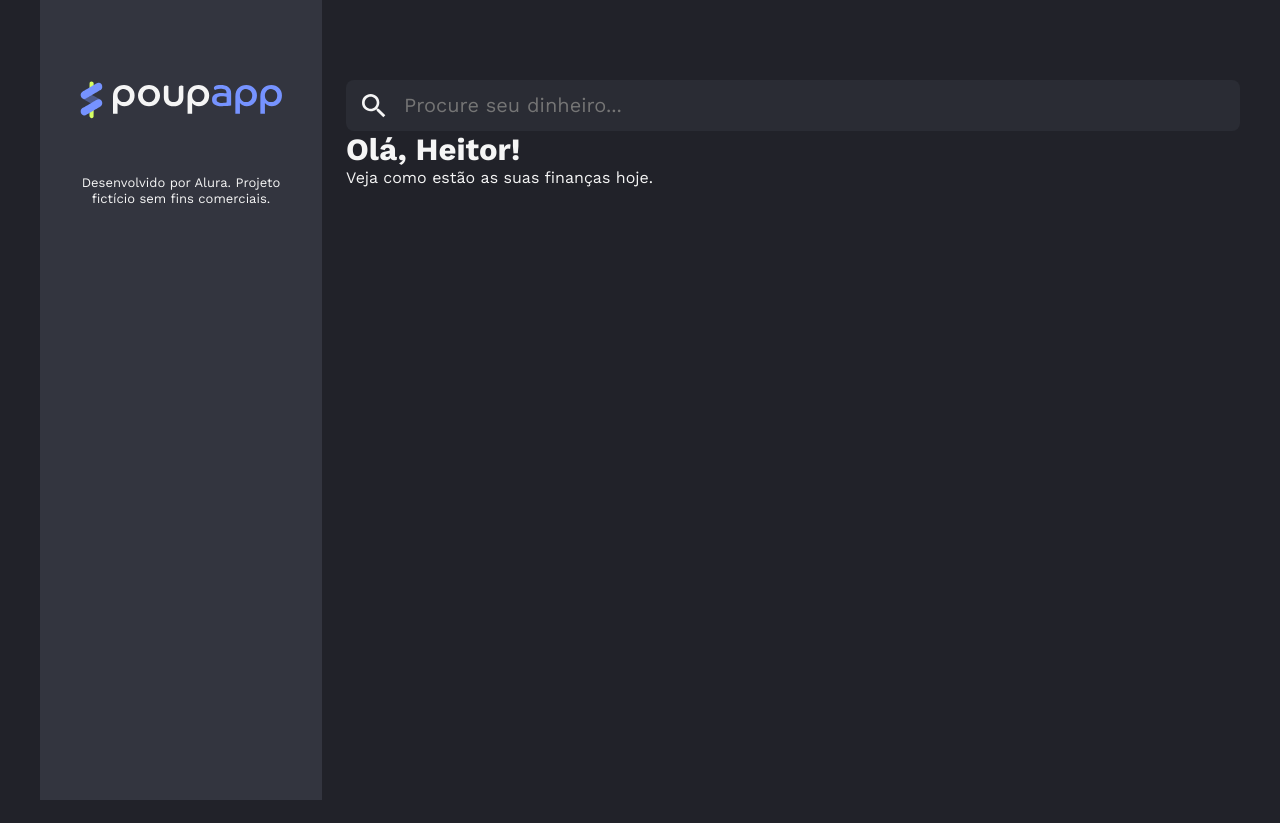
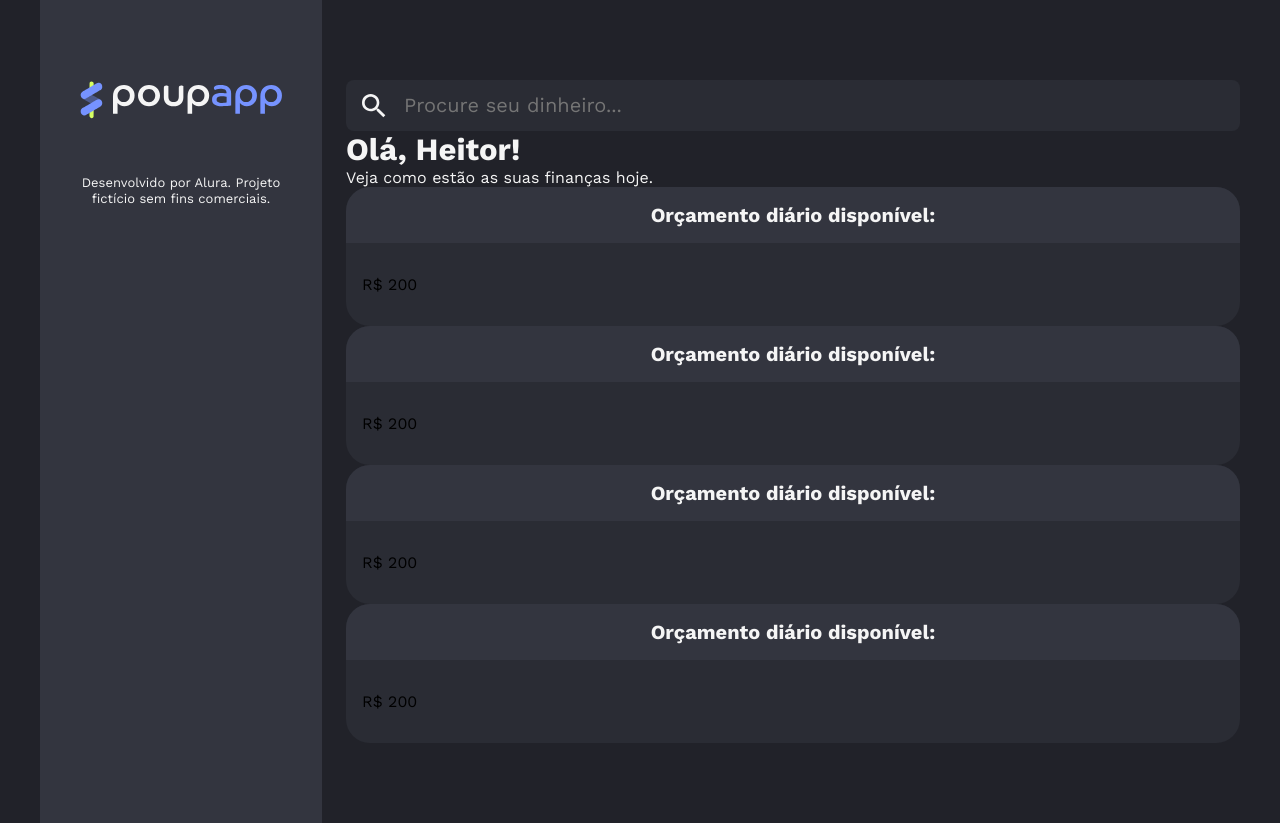
Before and after one commit to Heitor2911/PoupApp, a React (Vite) app: page / in a window 1280 px wide. Before the commit the page ends 800 px from the top, so only its background shows below. Built offline with nearby package versions, Linux system fonts and the light colour scheme.

Commit message:
add initial layout and base styling for cards section

```diff
--- a/src/App.jsx
+++ b/src/App.jsx
@@ -3,6 +3,7 @@
 import { Main } from './components/Main'
 import { SearchInput } from './components/SearchInput'
 import { Typography } from './components/Typography'
+import Card from './components/Card'
 
 function App() {
   return (
@@ -18,6 +19,40 @@
             Veja como estão as suas finanças hoje.
           </Typography>
         </div>
+        <section>
+          <Card>
+            <Card.Header>
+              Orçamento diário disponível:
+            </Card.Header>
+            <Card.Body>
+              R$ 200
+            </Card.Body>
+          </Card>
+          <Card>
+            <Card.Header>
+              Orçamento diário disponível:
+            </Card.Header>
+            <Card.Body>
+              R$ 200
+            </Card.Body>
+          </Card>
+          <Card>
+            <Card.Header>
+              Orçamento diário disponível:
+            </Card.Header>
+            <Card.Body>
+              R$ 200
+            </Card.Body>
+          </Card>
+          <Card>
+            <Card.Header>
+              Orçamento diário disponível:
+            </Card.Header>
+            <Card.Body>
+              R$ 200
+            </Card.Body>
+          </Card>
+        </section>
       </Main>
     </Container>
   )
--- /dev/null
+++ b/src/components/Card/card.module.css
@@ -0,0 +1,20 @@
+.card {
+    background-color: var(--neutral-surface);
+    border-radius: 24px;
+}
+
+.header {
+    font-size: 20px;
+    font-weight: 700;
+    line-height: 120%;
+    background-color: var(--neutral-header);
+    color: var(--neutral-text);
+    border-top-left-radius: 24px;
+    border-top-right-radius: 24px;
+    text-align: center;
+    padding: 16px;
+}
+
+.body {
+    padding: 32px 16px;
+}
--- /dev/null
+++ b/src/components/Card/index.jsx
@@ -0,0 +1,30 @@
+import styles from './card.module.css'
+
+const Card = ({ children }) => {
+    return (
+        <div className={styles.card}>
+            {children}
+        </div>
+    )
+}
+
+export const CardHeader = ({ children }) => {
+    return (
+        <div className={styles.header}>
+            {children}
+        </div>
+    )
+}
+
+export const CardBody = ({ children }) => {
+    return (
+        <div className={styles.body}>
+            {children}
+        </div>
+    )
+}
+
+Card.Header = CardHeader
+Card.Body = CardBody
+
+export default Card
```
